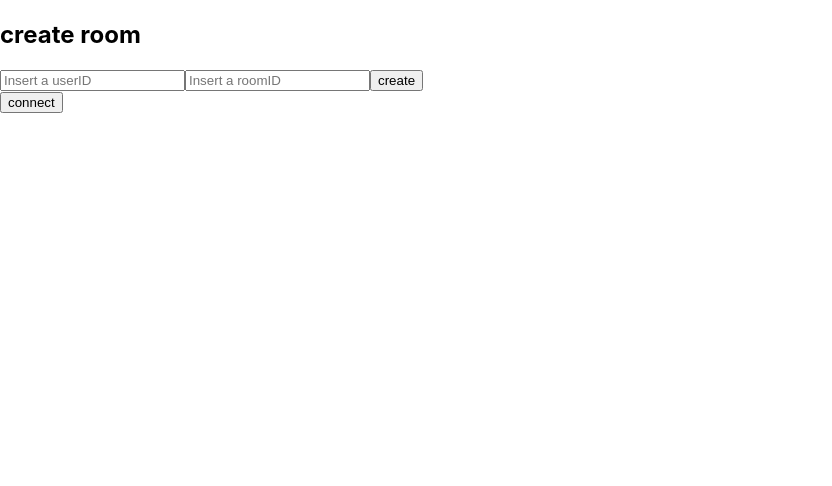
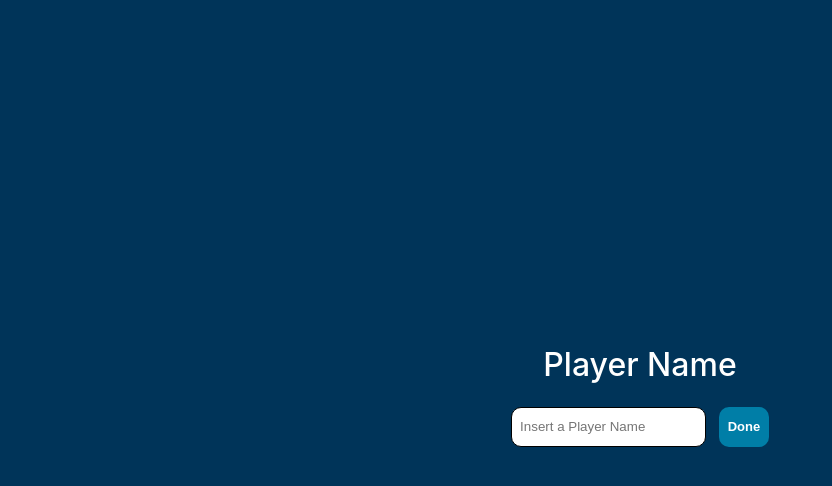
Before and after one commit to AlonsoVS/WordCatch, a Next.js app: page /multiplayer in a window 1280 px wide. Shown: the top 486 px of the page, without its empty margins (0-832 px from the left). Built offline with nearby package versions, Linux system fonts and the light colour scheme.

Commit message:
Add main page view for multiplayer mode

```diff
--- a/pages/_app.tsx
+++ b/pages/_app.tsx
@@ -2,12 +2,13 @@ import '../styles/globals.css'
 import type { AppProps } from 'next/app'
 import { ThemeProvider } from 'styled-components';
 import { AppThemeDark } from '../styles/AppTheme';
-import { createContext, useEffect, useState } from 'react';
+import { createContext, useState } from 'react';
 
 export type PlayGameProps = {
   connection?:Function
   creatorOfRoom?:boolean
-  addConnection?:(connection:Function, creatorOfRoom:boolean)=>void
+  addConnection?:(connection:Function, creatorOfRoom?:boolean)=>void
+  setCreatorOfRoom?:(creatorOfRoom:boolean)=>void
 }
 
 export const PlayGameContext = createContext<PlayGameProps>({});
@@ -15,13 +16,17 @@ export const PlayGameContext = createContext<PlayGameProps>({});
 function App({ Component, pageProps }: AppProps) {
   const [playProps, setPlayProps] = useState<PlayGameProps>({});
 
-  const addConnection = (connection:Function, creatorOfRoom:boolean) => {
+  const addConnection = (connection:Function, creatorOfRoom?:boolean) => {
     setPlayProps(() => ({ ...playProps, connection, creatorOfRoom }));
+  }
+
+  const setCreatorOfRoom = (creatorOfRoom:boolean) => {
+    setPlayProps(() => ({ ...playProps, creatorOfRoom }));
   }
 
   return (
     <PlayGameContext.Provider
-      value={ { ...playProps, addConnection } }>
+      value={ { ...playProps, addConnection, setCreatorOfRoom } }>
       <ThemeProvider theme={AppThemeDark}>
         <Component {...pageProps} />
       </ThemeProvider>
--- a/pages/multiplayer.tsx
+++ b/pages/multiplayer.tsx
@@ -1,15 +1,26 @@
 import { NextRouter, useRouter } from 'next/dist/client/router';
 import Head from 'next/head';
-import { FC, useContext, useEffect, useState } from 'react';
+import React, { FC, useContext, useEffect, useState } from 'react';
+import { Socket } from 'socket.io-client';
 import SocketConnection from '../src/gameRoom/gameRoomUtils/SocketConnection';
 import UserRoomDataView, { PlayerData } from '../src/gameRoom/gameRoomUtils/UserRoomDataView';
+import { PlayGameButton } from '.././src/main/PlayGameButton';
 import { PlayGameContext } from './_app';
+import { MultiplayerMainView } from '../src/utils/MultiplayerMainView';
+import { ActionButton } from '../src/gameRoom/gameRoomUtils/DictionaryUtils';
+import styled from 'styled-components';
+
+const DoneButton = styled(ActionButton)`
+  padding: 1.4rem 1rem
+`
 
 const MultiplayerGame:FC = () => {
-  const { addConnection, connection, creatorOfRoom } = useContext(PlayGameContext);
+  const { addConnection, connection, creatorOfRoom, setCreatorOfRoom } = useContext(PlayGameContext);
   const roomActions = ['create', 'connect'];
-  const [actionRoom, setActionRoom] = useState<string>(roomActions[0]);
-  const [playerData, setPlayerData] = useState<PlayerData>();
+  const [actionRoom, setActionRoom] = useState<string>();
+  const [playerData, setPlayerData] = useState<PlayerData>({ userId: '', roomId: '' });
+  const [socketConnected, setSocketConnected] = useState<Socket>();
+  const [rooms, setRooms] = useState<Array<string>>([]);
   const router:NextRouter = useRouter();
 
   const setAction = (action:string) => {
@@ -17,34 +28,52 @@ const MultiplayerGame:FC = () => {
   }
 
   const handleUserData = (data:PlayerData) => {
-    setPlayerData(() => data);
+    setPlayerData(() => ({ ...playerData, ...data}));
+  }
+
+  const handleConnected = (playerId:string, connection:Socket) => {
+    setSocketConnected(() => connection);
+  }
+
+  const handleGetRooms = (rooms:Array<string>) => {
+    setRooms(() => rooms);
   }
 
   useEffect(() => {
-    if (playerData && !connection) {
-      const connection:Function = SocketConnection(playerData.userId, actionRoom, playerData.roomId);
+    if (playerData.userId && !connection) {
+      const connection:Function = SocketConnection(playerData.userId);
+      connection({handleConnected, handleGetRooms});
       if (addConnection) {
-        connection({});
-        addConnection(connection, actionRoom === 'create');
-        router.push({
-          pathname: '/game-room',
-          query: playerData
-        }, '/game-room');
+        addConnection(connection);
       }
     }
-  }, [actionRoom, addConnection, connection, creatorOfRoom, playerData, router]);
+  }, [actionRoom, addConnection, connection, playerData]);
 
-  const getView = () => {
-    if (playerData) {
-      return <h1>Connecting...</h1>
+  useEffect(() => {
+    if (socketConnected) {
+      socketConnected.emit('get-rooms');
+      if (actionRoom && playerData.userId && playerData.roomId) {
+        if (connection) {
+          if(actionRoom === 'create') {
+            console.log(`Trying to create room with ID=${playerData.roomId}`);
+            socketConnected.emit('create-room', playerData.roomId);
+          } else if (actionRoom === 'connect') {
+            console.log(`Trying to connect to room with ID=${playerData.roomId}`);
+            socketConnected.emit('join-to-room', playerData.roomId);
+          }
+          setCreatorOfRoom && setCreatorOfRoom(actionRoom === 'create');
+          router.push({
+            pathname: '/game-room',
+            query: playerData
+          }, '/game-room');
+        }
+      }
     }
-    return (
-      <>
-        <UserRoomDataView action={actionRoom} onDataSubmit={handleUserData}/>
-        {roomActions.map(action => action !== actionRoom &&
-          <button key={action} onClick={() => setAction(action)}>{action}</button>)}
-      </>
-    )
+  }, [actionRoom, connection, playerData, router, socketConnected]);
+
+  const connectToRoom = (room:string) => {
+    handleUserData({...playerData, roomId: room});
+    setAction('connect');
   }
 
   return (
@@ -52,7 +81,28 @@ const MultiplayerGame:FC = () => {
       <Head>
         <title>Play Game</title>
       </Head>
-      {getView()}
+      <MultiplayerMainView>
+        {(playerData.userId
+          &&
+          (
+            (
+              actionRoom
+              && <UserRoomDataView action={actionRoom} dataType='roomId' onDataSubmit={handleUserData}/>
+            )
+            ||
+            <>
+              {rooms.map((room, idx) =>
+                <PlayGameButton key={idx} onClick={() => connectToRoom(room)}>
+                  Connect to {room}
+                </PlayGameButton>)}
+              <DoneButton key={'create'} onClick={() => setAction('create')}>Create Room</DoneButton>
+            </>
+          )
+        )
+        ||
+        <UserRoomDataView action={'done'} dataType='userId' onDataSubmit={handleUserData}/>
+        }
+      </MultiplayerMainView>
     </>
   );
 }
--- a/src/gameRoom/Player.tsx
+++ b/src/gameRoom/Player.tsx
@@ -30,7 +30,7 @@ const Player:FC<Props> = ({ onPlayTurn, playingTurn, id, turn, intentsReceiver,
     } else {
       setShowGuessEnd(() => false);
     }
-  }, [guessEnd]);
+  }, [guessEnd, playingTurn]);
 
   const playWords = (words:Array<any>) => {
     onPlayTurn({ ...turn, words }, id);
--- a/src/gameRoom/gameRoomUtils/GuessViewUtils.tsx
+++ b/src/gameRoom/gameRoomUtils/GuessViewUtils.tsx
@@ -66,6 +66,7 @@ export const ButtonInput = styled.input`
   min-width: 50px;
   max-width: 60px;
   padding: 0.4rem 1rem;
+  text-transform: capitalize;
   width: min-content !important;
   &:focus, &:hover {
     background: ${props => props.theme.secondary};
--- a/src/gameRoom/gameRoomUtils/SocketConnection.tsx
+++ b/src/gameRoom/gameRoomUtils/SocketConnection.tsx
@@ -7,16 +7,24 @@ export type CustomRouter = NextRouter & {
   roomId:string
 }
 
+export type JoinToRoomResponse = {
+  roomId:string
+  user:string,
+  usersInRoom:Array<string>
+}
+
 export type ConnectionProps = {
   handleRoomConfig?:Function
   handleRangeSelected?:Function
   handleWordsSelected?:Function
   handleAttemptChecked?:Function
+  handleConnected?:Function
+  handleGetRooms?:Function
   get?:boolean
 }
 
 
-const SocketConnection = (userId:string, action:string, roomId:string) => {
+const SocketConnection = (userId:string) => {
   const socket = io('http://localhost:8080/game-room', { autoConnect: false });
 
   console.log('Connecting to server...');
@@ -24,29 +32,31 @@ const SocketConnection = (userId:string, action:string, roomId:string) => {
   socket.connect();
 
   return ({
+    handleConnected,
     handleRoomConfig,
     handleRangeSelected,
     handleWordsSelected,
     handleAttemptChecked,
+    handleGetRooms,
     get
   }:ConnectionProps) => {
     socket.on('connected', (playerId:string) => {
       console.log(`Connected with ID=${playerId}`);
-      if(action === 'create') {
-        console.log(`Trying to create room with ID=${roomId}`);
-        socket.emit('create-room', roomId);
-      } else if (action === 'connect') {
-        console.log(`Trying to connect to room with ID=${roomId}`);
-        socket.emit('join-to-room', roomId);
+      if (handleConnected) {
+        handleConnected(playerId, socket);
       }
+    });
+
+    socket.on('get-rooms', (rooms:Array<string>) => {
+      handleGetRooms && handleGetRooms(rooms);
     });
 
     socket.on('created-room', (room:string) => {
       console.log(`Room with ID=${room} was created`);
     });
 
-    socket.on('user-joined', (joinResponse:any) => {
-      console.log(`Player connected to room with ID=${roomId}`);
+    socket.on('user-joined', (joinResponse:JoinToRoomResponse) => {
+      console.log(`Player connected to room with ID=${joinResponse.roomId}`);
       console.log(joinResponse);
     });
 
--- a/src/gameRoom/gameRoomUtils/UserRoomDataView.tsx
+++ b/src/gameRoom/gameRoomUtils/UserRoomDataView.tsx
@@ -1,38 +1,46 @@
-import { useState } from "react";
+import React, { FC, useState } from "react";
+import { ButtonInput, GuessTitle, WordForm } from "./GuessViewUtils";
 
 export type PlayerData = {
   userId:string
   roomId:string
 }
 
-const UserRoomDataView = ({ onDataSubmit, action }:{onDataSubmit:Function, action:string}) => {
-  const [userId, setUserId] = useState<string>('');
-  const [roomId, setRoomId] = useState<string>('');
+type Props = {
+  onDataSubmit:Function,
+  action:string,
+  dataType:string
+}
+
+const Title = GuessTitle;
+
+const UserRoomDataView:FC<Props> = ({ onDataSubmit, action, dataType }) => {
+  const [data, setData] = useState<string>('');
 
   const handleDataSubmit = (e:any) => {
     e.preventDefault();
     onDataSubmit({
-      userId,
-      roomId,
+      [dataType]:data
     });
   }
-  const handleUserIdCange = (e:any) => {
+  const handleDataChange = (e:any) => {
     e.preventDefault();
-    setUserId(() => e.target.value);
+    setData(() => e.target.value);
   }
-  const handleRoomIdChange = (e:any) => {
-    e.preventDefault();
-    setRoomId(() => e.target.value);
-  }
+
+  const titleField = dataType === 'userId'? 'Player Name':'Room Name';
   return (
-    <div>
-      <h2>{`${action} room`}</h2>
-      <form onSubmit={handleDataSubmit}>
-        <input type='text' placeholder='Insert a userID' value={userId} onChange={handleUserIdCange}/>
-        <input type='text' placeholder='Insert a roomID' value={roomId} onChange={handleRoomIdChange}/>
-        <input type='submit' value={action}/>
-      </form>
-    </div>
+    <>
+      <Title>{titleField}</Title>
+      <WordForm onSubmit={handleDataSubmit}>
+        <input
+          type='text'
+          placeholder={`Insert a ${titleField}`}
+          value={data}
+          onChange={handleDataChange}/>
+        <ButtonInput type='submit' value={action}/>
+      </WordForm>
+    </>
   )
 }
 
--- a/src/main/Main.tsx
+++ b/src/main/Main.tsx
@@ -1,5 +1,5 @@
 import { NextRouter, useRouter } from 'next/dist/client/router';
-import React, { useEffect } from 'react'
+import React from 'react'
 import { useTheme } from 'styled-components';
 import { MainContainer } from './MainContainer';
 import { PlayGameButton } from './PlayGameButton';
--- /dev/null
+++ b/src/utils/MultiplayerMainView.tsx
@@ -0,0 +1,12 @@
+import styled from "styled-components";
+
+export const MultiplayerMainView = styled.div`
+  align-items: center;
+  align-content: center;
+  background: ${props => props.theme.primary};
+  display: flex;
+  flex-direction: column;
+  justify-content: center;
+  height: 100vh;
+  width: 100vw
+`
```
Also changed, not shown: src/gameRoom/Game.tsx (+3 -10 lines), src/gameRoom/GuessView.tsx (+4 -3 lines).
